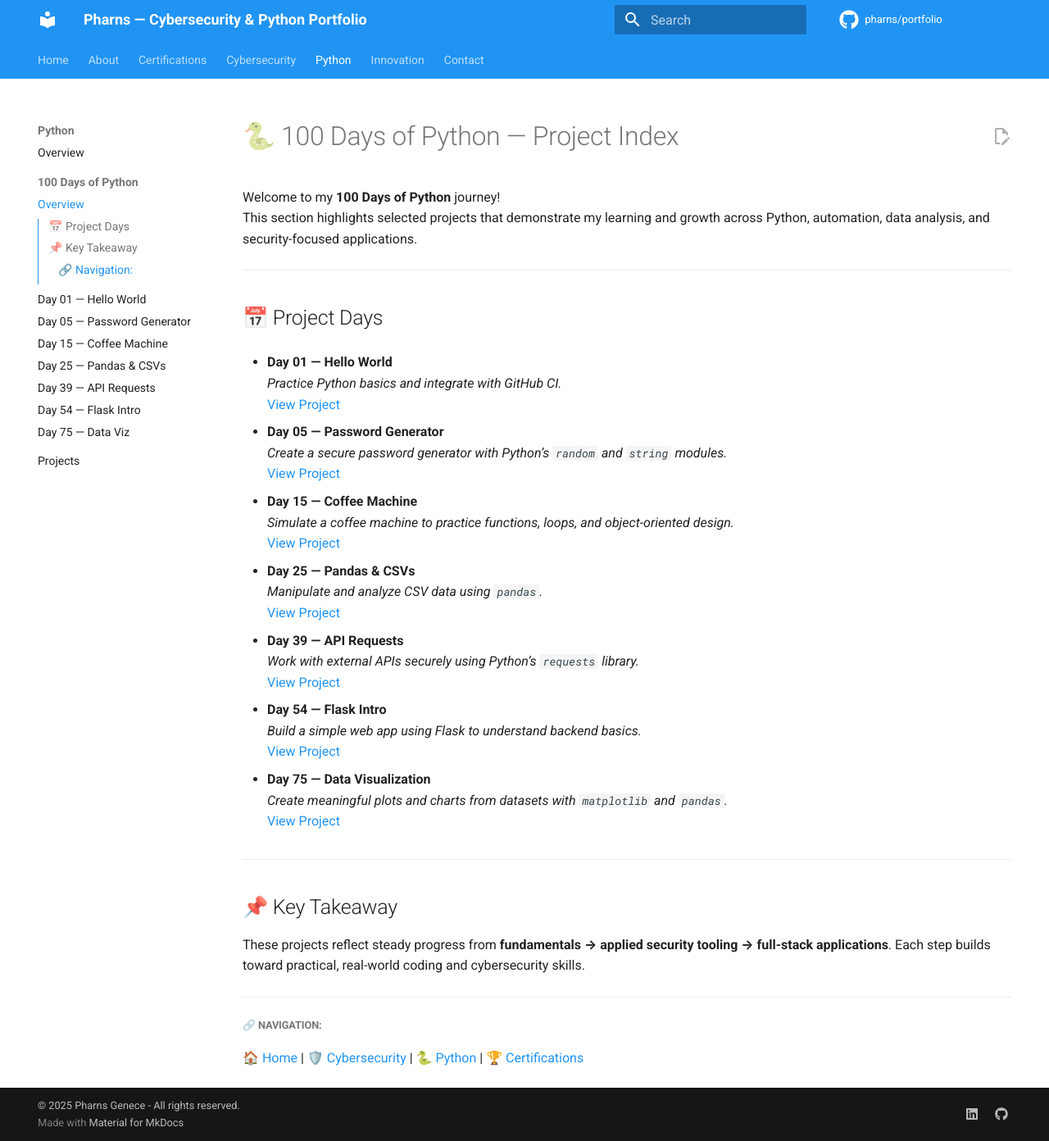
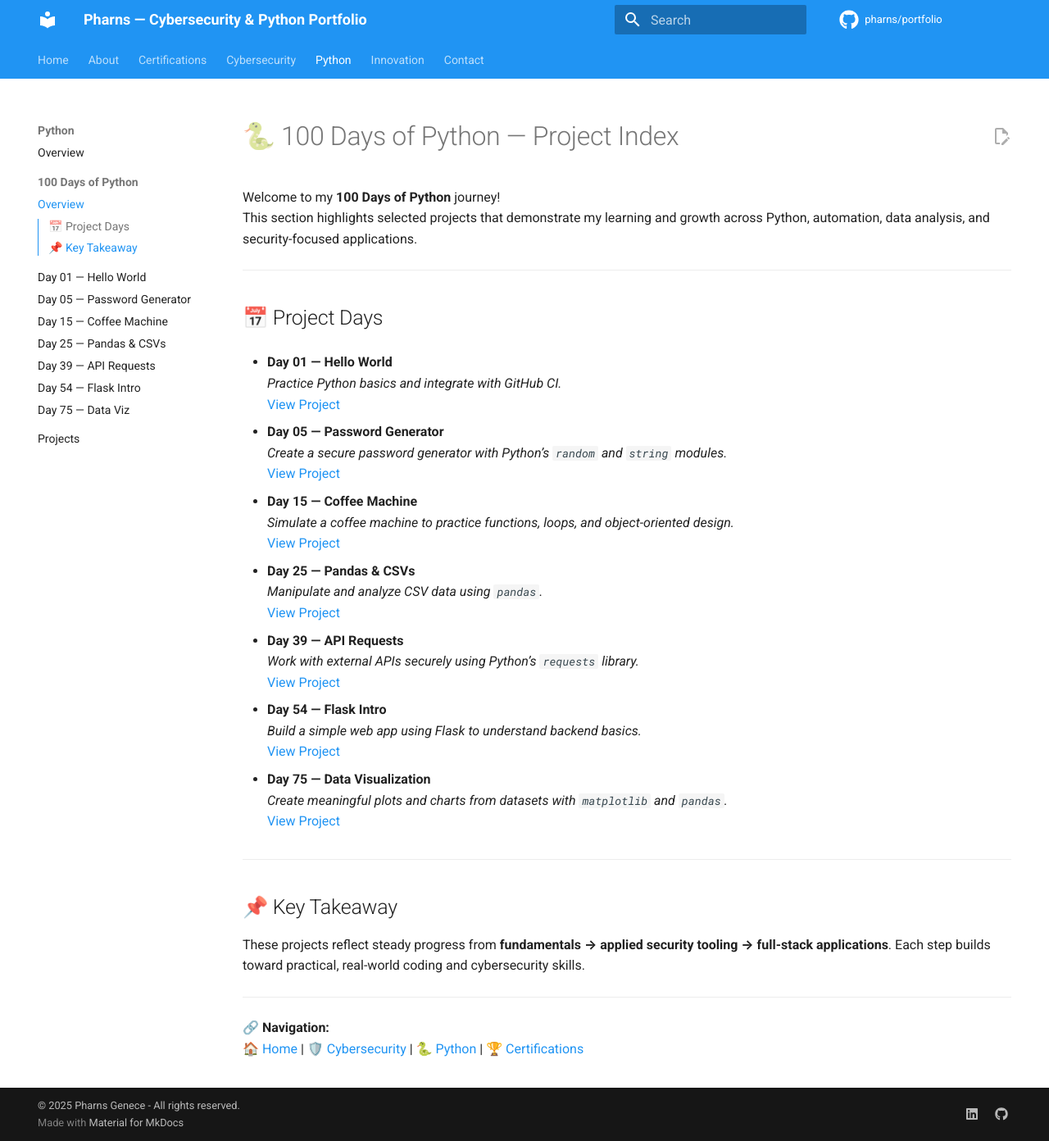
Before and after one commit to Pharns/portfolio, an MkDocs documentation site: the page built from docs/python/100-days/index.md, in a window 1280 px wide and 1392 px high. Shown: the whole window at 82% size. Built offline with MkDocs 1.6.1 and Material for MkDocs 9.7.7, drawn with Linux system fonts in a browser that asks for light colours; comment, search, counter and statistics services are not loaded.

Commit message:
web updates

```diff
--- a/docs/python/100-days/index.md
+++ b/docs/python/100-days/index.md
@@ -42,5 +42,5 @@ These projects reflect steady progress from **fundamentals → applied security
 
 
 ---
-##### **🔗 Navigation:**
+**🔗 Navigation:**
 [🏠 Home](../index.md) | [🛡️ Cybersecurity](cybersecurity/index.md) | [🐍 Python](python/index.md) | [🏆 Certifications](certifications.md)
```
